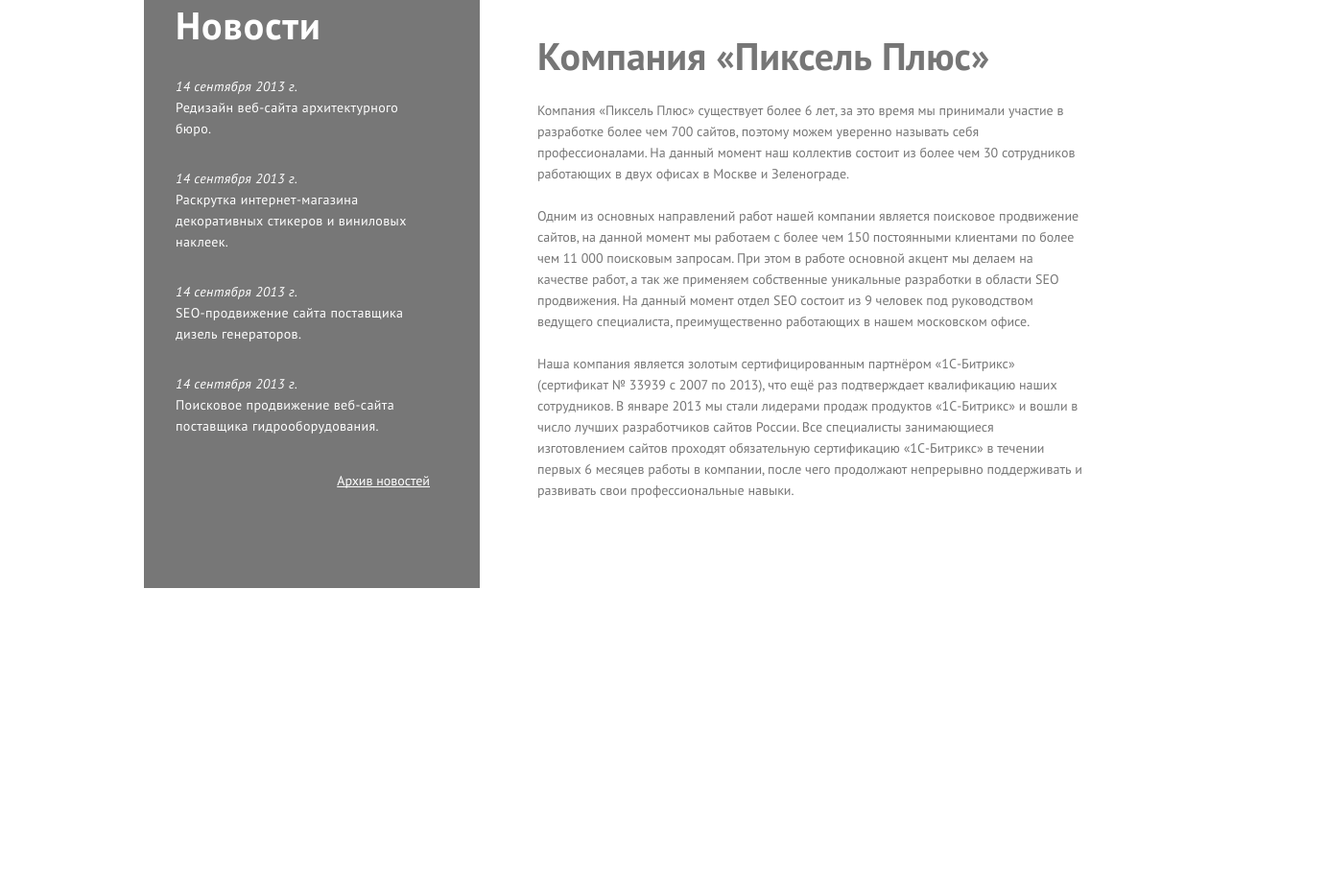
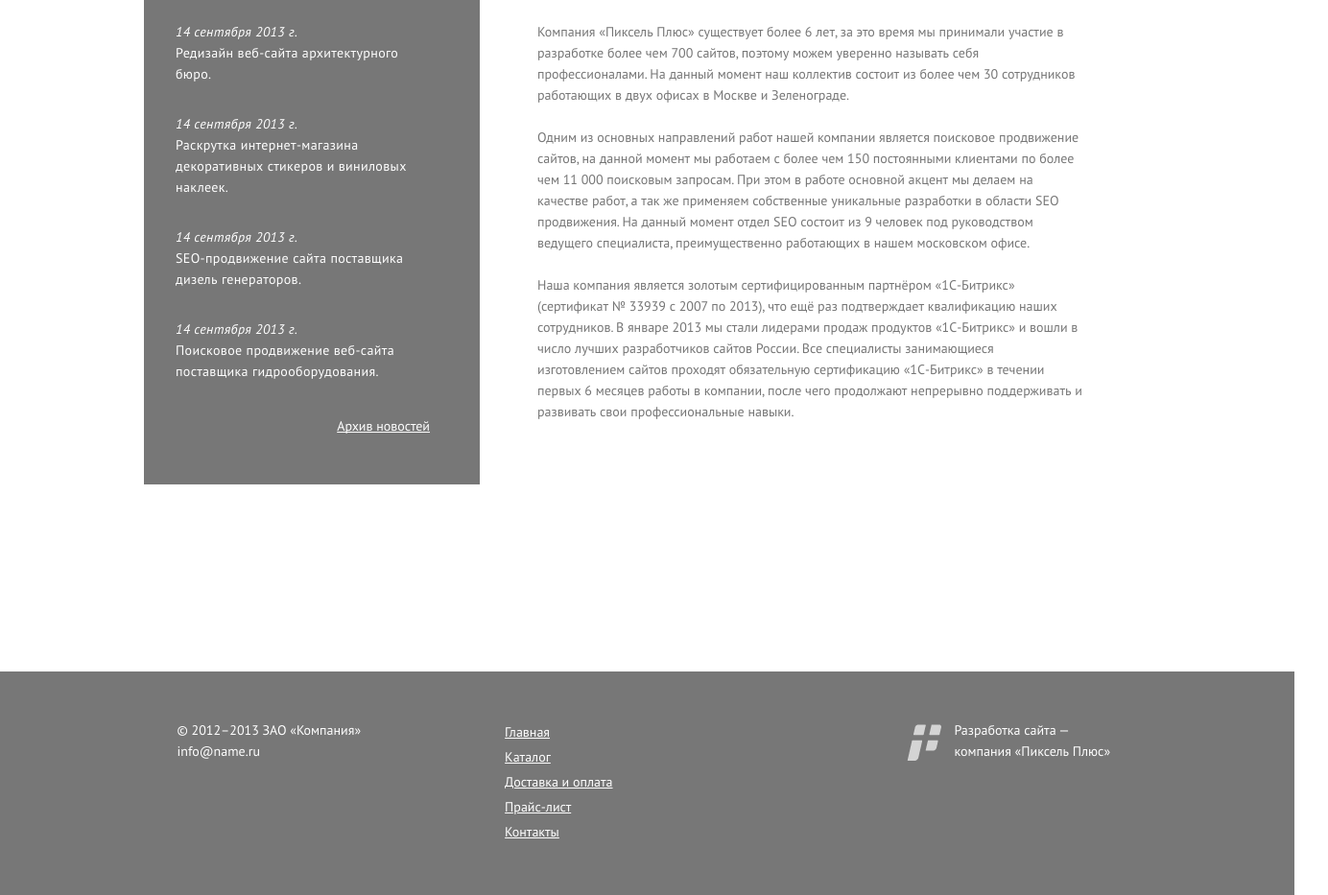
Before and after one commit to puhapavlo/Layout_2, a website: page src/index.html in a window 1280 px wide. Shown: the part 775-1708 px from the top of the page at 96% size, 1384 px wide, since content can reach past the window. Before the commit the page ends 1583 px from the top, so only its background shows below. Drawn offline with nearby package versions, Linux system fonts and the light colour scheme; files that its build step writes are made by us from their sources.

Commit message:
added footer

```diff
--- /dev/null
+++ b/docs/js/slider.js
@@ -0,0 +1 @@
+$(".slider").slick({slideToShow:1,slidesToScroll:1,autoplay:!0,autoplaySpeed:3e3,infinite:!0});
--- a/src/index.html
+++ b/src/index.html
@@ -21,6 +21,7 @@
         </div>
     </header>
 
+    <main class="main">
         <section class="menu">
             <div class="container">
                 <ul class="menu__links">
@@ -32,39 +33,31 @@
                 </ul>
             </div>
         </section>
-
         <section class="slider">
-        <img src="images/slider.jpeg" alt="slider" class="slider__img">
+            <img src="images/slider.jpg" alt="slider" class="slider__img">
         </section>
-
-    <main class="content">
+        <div class="content">
             <div class="container content__container">
                 <div class="content__news">
                     <h2 class="content__news-title">Новости</h2>
-
                     <div class="content__news-item">
                         <span class="content__news-date">14 сентября 2013 г.</span>
                         <div class="content__news-subtitle">Редизайн веб-сайта архитектурного бюро.</div>
                     </div>
-
                     <div class="content__news-item">
                         <span class="content__news-date">14 сентября 2013 г.</span>
                         <div class="content__news-subtitle">Раскрутка интернет-магазина декоративных стикеров и виниловых наклеек.</div>
                     </div>
-
                     <div class="content__news-item">
                         <span class="content__news-date">14 сентября 2013 г.</span>
                         <div class="content__news-subtitle">SEO-продвижение сайта поставщика дизель генераторов.</div>
                     </div>
-
                     <div class="content__news-item">
                         <span class="content__news-date">14 сентября 2013 г.</span>
                         <div class="content__news-subtitle">Поисковое продвижение веб-сайта поставщика гидрооборудования.</div>
                     </div>
-
                     <a href="#" class="content__news-link">Архив новостей</a>
                 </div>
-
                 <div class="content__company">
                     <h2 class="content__company-title">Компания «Пиксель Плюс»</h2>
                     <p class="content__company-text">
@@ -75,10 +68,28 @@
                         Наша компания является золотым сертифицированным партнёром «1С-Битрикс» (сертификат № 33939 с 2007 по 2013), что ещё раз подтверждает квалификацию наших сотрудников. В январе 2013 мы стали лидерами продаж продуктов «1С-Битрикс» и вошли в число лучших разработчиков сайтов России. Все специалисты занимающиеся изготовлением сайтов проходят обязательную сертификацию «1С-Битрикс» в течении первых 6 месяцев работы в компании, после чего продолжают непрерывно поддерживать и развивать свои профессиональные навыки.</p>
                 </div>
             </div>
+        </div>
     </main>
 
     <footer class="footer">
-
+        <div class="container footer__container">
+            <div class="footer__info">
+                <span class="footer__descr">© 2012–2013 ЗАО «Компания»</span>
+                <a href="mailto:info@name.ru" class="footer__email">info@name.ru</a>
+            </div>
+            <ul class="footer__menu">
+                <li class="footer__item"><a href="#" class="footer__link">Главная</a></li>
+                <li class="footer__item"><a href="#" class="footer__link">Каталог</a></li>
+                <li class="footer__item"><a href="#" class="footer__link">Доставка и оплата</a></li>
+                <li class="footer__item"><a href="#" class="footer__link">Прайс-лист</a></li>
+                <li class="footer__item"><a href="#" class="footer__link">Контакты</a></li>
+            </ul>
+            <div class="footer__company">
+                <img src="images/logo-footer.png" alt="logo" class="footer__img">
+                <div class="footer__title"><span>Разработка сайта</span> —
+                    компания «Пиксель Плюс»</div>
+            </div>
+        </div>
     </footer>
 </body>
 </html>
--- a/src/scss/content.scss
+++ b/src/scss/content.scss
@@ -9,7 +9,7 @@
 
     &__news{
         width: 265px;
-        height: 560px;
+        max-height: 560px;
         padding-top: 22px;
         padding-left: 33px;
         padding-right: 52px;
--- /dev/null
+++ b/src/scss/footer.scss
@@ -0,0 +1,61 @@
+.footer{
+    background-color: #777777;
+    padding-top: 50px;
+    padding-bottom: 53px;
+    flex-shrink: 0;
+    width: 1349px;
+
+    &__info{
+        display: flex;
+        flex-direction: column;
+        margin-right: 150px;
+    }
+
+    &__descr{
+        font-size: 14px;
+        color: #fff;
+    }
+
+    &__email{
+        font-size: 14px;
+        color: #fff;
+        text-decoration: none;
+    }
+
+    &__container{
+        display: flex;
+    }
+
+    &__menu{
+        display: flex;
+        flex-direction: column;
+        list-style-type: none;
+    }
+
+    &__link{
+        font-size: 14px;
+        line-height: 26px;
+        color: #fff;
+    }
+
+    &__company{
+        display: flex;
+        margin-left: auto;
+        margin-right: 0em;
+        position: relative;
+    }
+
+    &__img{
+        position: absolute;
+        width: 36px;
+        height: 38px;
+        left: -50px;
+        top: 5px;
+    }
+
+    &__title{
+        font-size: 14px;
+        color: #fff;
+        width: 170px;
+    }
+}
--- a/src/scss/header.scss
+++ b/src/scss/header.scss
@@ -2,10 +2,8 @@
     padding-top: 77px;
     padding-bottom: 72px;
     background-color: #dcdcdc;
-    &__container{
-        display: flex;
-        justify-content: space-between;
-    }
+    height: 100px;
+    width: 1349px;
 
     &__logo{
         width: 273px;
@@ -15,6 +13,7 @@
     &__tels{
         display: flex;
         flex-direction: column;
+        float: right;
     }
 
     &__tel{
@@ -22,7 +21,6 @@
         font-size: 40px;
         line-height: 46px;
         font-weight: 300;
-        letter-spacing: 0.025em;
         color: #767676;
         text-decoration: none;
     }
--- a/src/scss/menu.scss
+++ b/src/scss/menu.scss
@@ -2,6 +2,7 @@
     padding-top: 26px;
     padding-bottom: 27px;
     background-color: #777777;
+    width: 1349px;
     &__links{
         display: flex;
         list-style-type: none;
--- /dev/null
+++ b/src/scss/slider.scss
@@ -0,0 +1,11 @@
+.slider{
+    background-color: #f9f9f9;
+    width: 100%;
+    margin: 0 auto;
+    &__img{
+        display: block;
+        width: 1200px;
+        height: 340px;
+        margin: 0 auto;
+    }
+}
--- a/src/scss/styles.scss
+++ b/src/scss/styles.scss
@@ -9,11 +9,23 @@
     margin: 0;
 }
 
+
+html, body {
+    height: 100%;
+}
+
+
 body{
+    display: flex;
+    flex-direction: column;
     font-family: 'PT Sans', sans-serif;
     font-style: normal;
     font-weight: 400;
     line-height: 22px;
+}
+
+.main{
+    flex: 1 0 auto;
 }
 
 .container{
@@ -24,4 +36,6 @@
 
 @import 'header.scss';
 @import 'menu.scss';
+@import 'slider.scss';
 @import 'content.scss';
+@import 'footer.scss';
```
Also changed, not shown: docs/index.html (+1 -1 lines), docs/css/styles.css, docs/images/slider.jpg (added), src/images/slider.jpg (added). Lines whose indentation alone changed are shown as unchanged.
